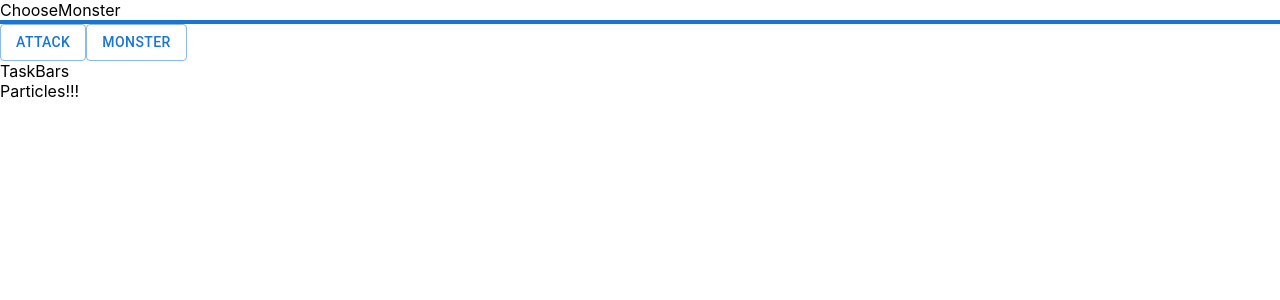
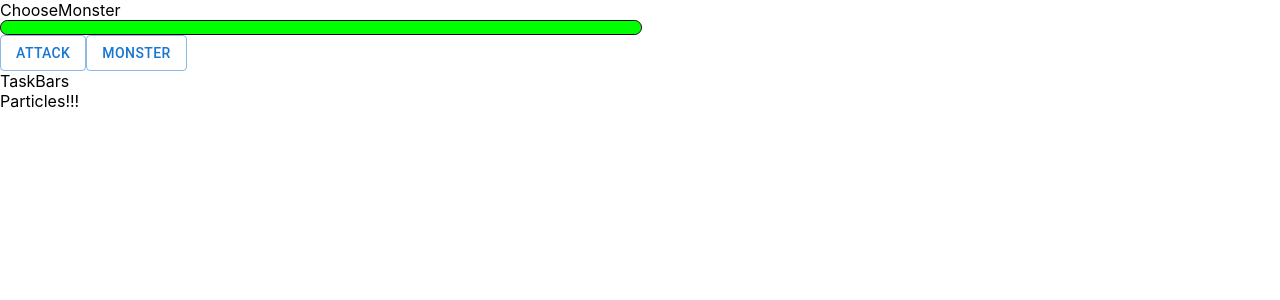
Before and after one commit to luorixo/task-fighter, a React (Create React App) app: page / in a window 1280 px wide. Shown: the top 300 px of the page. Built offline with nearby package versions, Linux system fonts and the light colour scheme.

Commit message:
health progress bar styled, COLOURS CHANGINGGGGGGGGG

```diff
--- a/src/components/HealthBar/HealthBar.js
+++ b/src/components/HealthBar/HealthBar.js
@@ -1,6 +1,8 @@
 import React from 'react'
 import { useState } from 'react';
-import LinearProgress from '@mui/material/LinearProgress';
+import { LinearProgress } from '@mui/material';
+import { linearProgressClasses } from '@mui/material/LinearProgress';
+import { styled } from '@mui/material/styles';
 import { Button } from '@mui/material';
 
 function HealthBar() {
@@ -9,20 +11,52 @@ function HealthBar() {
     const [health, setHealth] = useState(100);
 
     // decreases health
-    function Attack(){
-        setHealth(health - 10)
+    function Attack(increment){
+        if (health > 0){
+            setHealth(health - increment)
+        }
     }
 
     // the health of the monster regenerates
-    function MonsterRegen(){
-        setHealth(health + 10)
+    function MonsterRegen(increment){
+        if (health < 100){
+            setHealth(health + increment)
+        }
     }
+
+    function progressBarColour() {
+        if (health > 70){
+            return 'lime'
+
+        } else if (health > 50){
+            return 'orange'
+
+        } else if (health > 30){
+            return 'orange'
+
+        } else {
+            return 'red'
+        }
+    }
+
+    // STYLING
+    const StyledHealthBar = styled(LinearProgress)(() => ({
+        width: '50%',
+        height: '1vw',
+        backgroundColor: 'grey',
+        border: 'solid 1px black',
+        borderRadius: '25px',
+        [`& .${linearProgressClasses.bar}`]: {
+            backgroundColor: progressBarColour()
+        },
+
+    }));
 
     return (
         <>
-            <LinearProgress variant='determinate' value={health} />
-            <Button variant='outlined' onClick={() => Attack()}>ATTACK</Button>
-            <Button variant='outlined' onClick={() => MonsterRegen()}>MONSTER</Button>
+            <StyledHealthBar variant='determinate' value={health}/>
+            <Button variant='outlined' onClick={() => Attack(10)}>ATTACK</Button>
+            <Button variant='outlined' onClick={() => MonsterRegen(10)}>MONSTER</Button>
         </>
   )
 }
```
